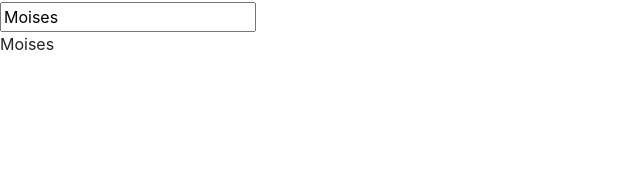
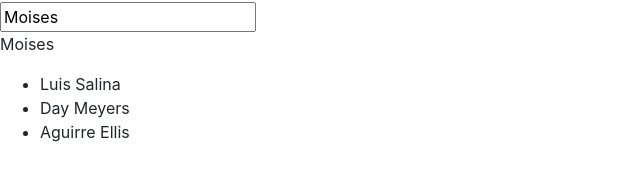
Before and after one commit to moive/angular8, an Angular app: page / in a window 1280 px wide. Shown: the part 589-770 px from the top of the page, without its empty margins (0-640 px from the left). Built offline with nearby package versions, Linux system fonts and the light colour scheme.

Commit message:
servicios HTTP

```diff
--- a/src/app/app.component.html
+++ b/src/app/app.component.html
@@ -23,3 +23,7 @@
     <input type="text" (keyup.enter) = "onKeyUp(name.value)" #name [(ngModel)]="person.name">
     <p>{{person.name}}</p>
 </div>
+
+<ul>
+    <li *ngFor="let person of people">{{person.name}}</li>
+</ul>
--- a/src/app/app.component.ts
+++ b/src/app/app.component.ts
@@ -1,11 +1,20 @@
 import { Component } from '@angular/core';
+import { UserService } from './users.service';
 
 @Component({
   selector: 'app-root',
   templateUrl: './app.component.html',
   styleUrls: ['./app.component.scss']
 })
+
 export class AppComponent {
+  people : any = [];
+
+  constructor(){
+    let user = new UserService();
+    this.people = user.getUsers();
+  }
+
   message = 'Curso de angular...!';
   name = 'Moises';
 
--- /dev/null
+++ b/src/app/users.service.ts
@@ -0,0 +1,24 @@
+let users = [
+    {
+        "name":"Luis Salina",
+        "age": 20,
+        "hobby": "cantar"
+    },
+    {
+        "name":"Day Meyers",
+        "age": 30,
+        "hobby": "patinar"
+    },
+    {
+        "name":"Aguirre Ellis",
+        "age": 25,
+        "hobby": "correr"
+    },
+];
+
+
+export class UserService {
+    getUsers(){
+        return users;
+    }
+}
```
